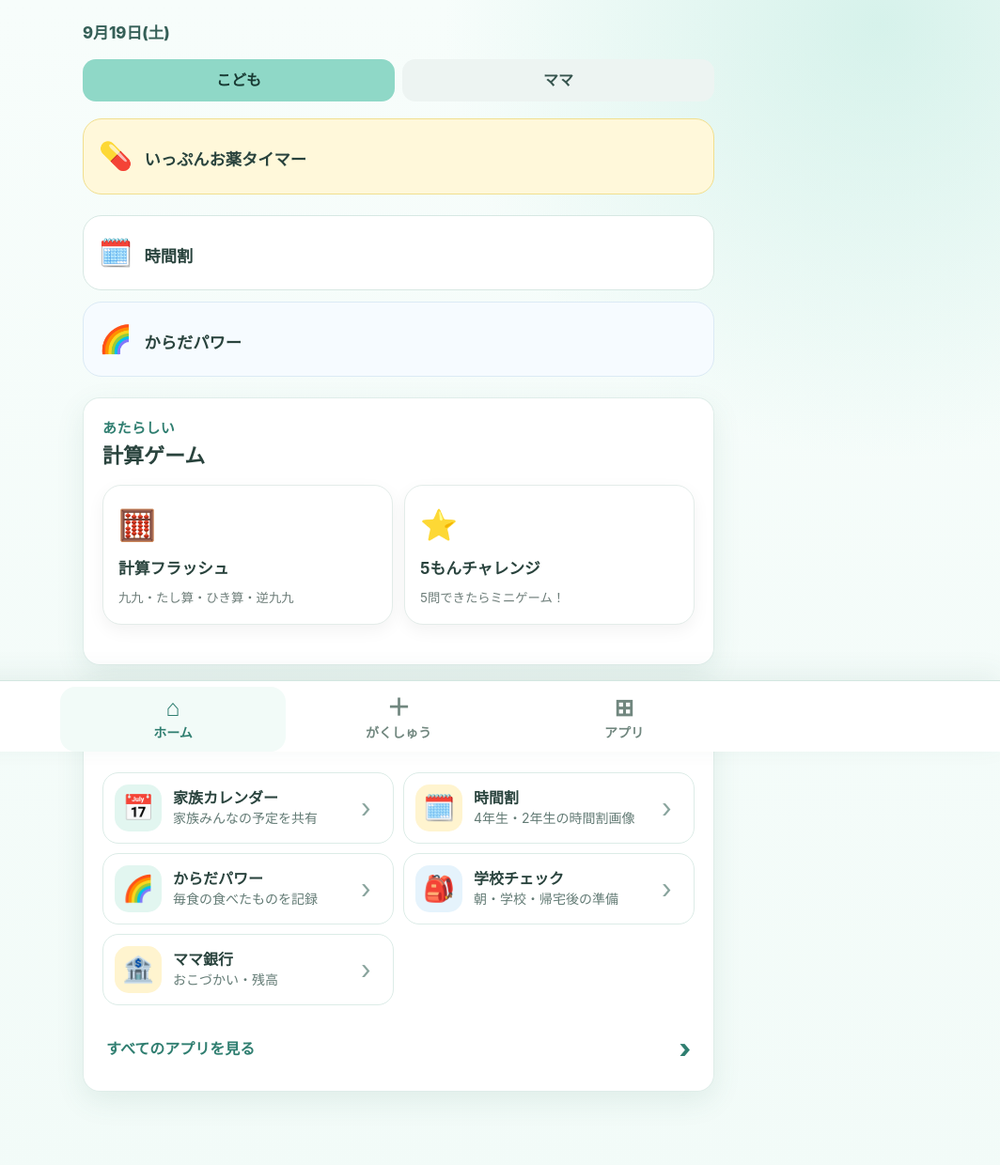
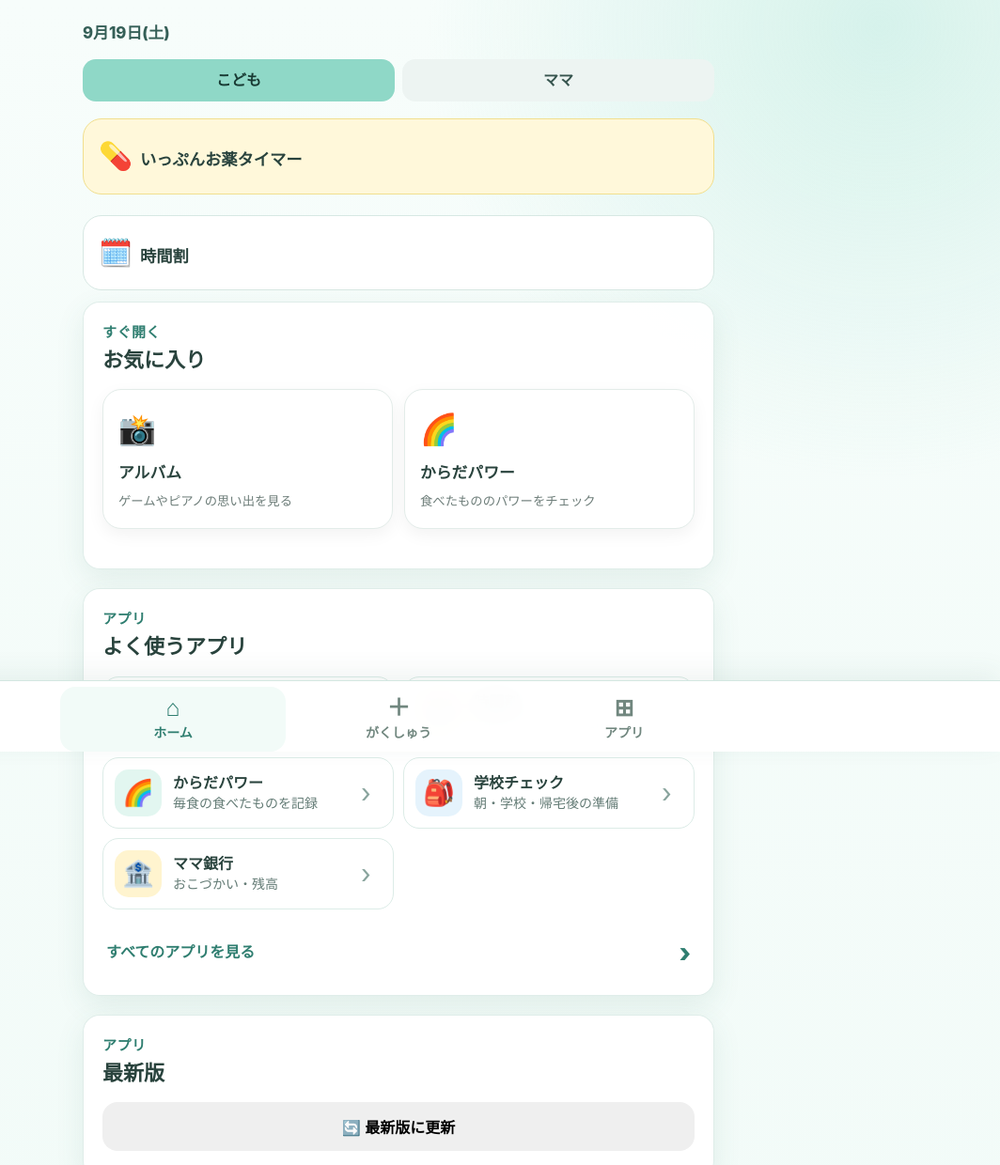
Before and after one commit to sizuku-slowdays/kids-app, a plain HTML site: page wagaya/index.html in a window 1280 px wide. Shown: the top 1240 px of the page at 94% size, without its empty margins (216-1280 px from the left). Drawn offline with Linux system fonts and the light colour scheme.

Commit message:
Sync actual Wagaya kids home with updated kids layout

```diff
--- a/wagaya/index.html
+++ b/wagaya/index.html
@@ -9,95 +9,34 @@
 <link rel="apple-touch-icon" href="./img/icon-192.png">
 <link rel="stylesheet" href="./css/wagaya.css">
 <script src="./js/apps.js?v=20260914-1" defer></script>
-
 <style>
-  .top-date{font-size:1.05rem;font-weight:800;margin:0 0 14px;color:#355f57}
-  .home-switch{display:flex;gap:8px;margin:0 0 18px}
-  .home-switch a{flex:1;text-align:center;text-decoration:none;padding:10px 12px;border-radius:14px;background:#edf4f2;color:#36544e;font-weight:800}
-  .home-switch a.active{background:#8fd8c7;color:#183a33}
-  .hero-grid{display:grid;grid-template-columns:repeat(2,minmax(0,1fr));gap:12px;margin:10px 0 22px}
-  .hero-card{display:block;text-decoration:none;color:inherit;background:#fff;border:1px solid #e3ece9;border-radius:20px;padding:16px;box-shadow:0 6px 18px rgba(0,0,0,.05)}
-  .hero-card .big{font-size:2rem;display:block;margin-bottom:7px}
-  .hero-card strong{display:block;font-size:1.05rem;margin-bottom:4px}
-  .hero-card small{color:#6d7d79;line-height:1.45}
-  .important-card{display:block;text-decoration:none;color:inherit;background:#fff8da;border:1px solid #f1df8e;border-radius:20px;padding:16px;margin:0 0 22px}
-  .important-card strong{font-size:1.08rem}
-  .section-title{margin:18px 0 10px}
-  @media(max-width:520px){.hero-grid{grid-template-columns:1fr 1fr}.hero-card{padding:14px}}
+.top-date{font-size:1.05rem;font-weight:800;margin:0 0 14px;color:#355f57}.home-switch{display:flex;gap:8px;margin:0 0 18px}.home-switch a{flex:1;text-align:center;text-decoration:none;padding:10px 12px;border-radius:14px;background:#edf4f2;color:#36544e;font-weight:800}.home-switch a.active{background:#8fd8c7;color:#183a33}.hero-grid{display:grid;grid-template-columns:repeat(2,minmax(0,1fr));gap:12px;margin:10px 0 22px}.hero-card{display:block;text-decoration:none;color:inherit;background:#fff;border:1px solid #e3ece9;border-radius:20px;padding:16px;box-shadow:0 6px 18px rgba(0,0,0,.05)}.hero-card .big{font-size:2rem;display:block;margin-bottom:7px}.hero-card strong{display:block;font-size:1.05rem;margin-bottom:4px}.hero-card small{color:#6d7d79;line-height:1.45}.important-card{display:block;text-decoration:none;color:inherit;background:#fff8da;border:1px solid #f1df8e;border-radius:20px;padding:16px;margin:0 0 22px}.important-card strong{font-size:1.08rem}.section-title{margin:18px 0 10px}@media(max-width:520px){.hero-grid{grid-template-columns:1fr 1fr}.hero-card{padding:14px}}
 </style>
-
 </head>
 <body data-page="home" data-audience="kids">
 <main class="page-shell">
 <p class="top-date" id="today">今日</p>
-
-  <div class="home-switch" aria-label="ホーム切り替え">
-    <a class="active" href="./index.html">こども</a>
-    <a href="./mama.html">ママ</a>
-  </div>
-
-  <a class="important-card" href="https://cetus.fun/kids-app/medicine-game.html">
-    <span style="font-size:1.8rem;margin-right:8px">💊</span>
-    <strong>いっぷんお薬タイマー</strong>
-  </a>
-
-  <a class="important-card" href="./timetable.html" style="background:#ffffff;border-color:#d7e8e3;margin-bottom:12px">
-    <span style="font-size:1.8rem;margin-right:8px">🗓️</span>
-    <strong>時間割</strong>
-  </a>
-
-  <a class="important-card" href="https://cetus.fun/karada_power/" style="background:#f6fbff;border-color:#dbeaf5">
-    <span style="font-size:1.8rem;margin-right:8px">🌈</span>
-    <strong>からだパワー</strong>
-  </a>
+<div class="home-switch" aria-label="ホーム切り替え"><a class="active" href="./index.html">こども</a><a href="./mama.html">ママ</a></div>
+<a class="important-card" href="https://cetus.fun/kids-app/medicine-game.html"><span style="font-size:1.8rem;margin-right:8px">💊</span><strong>いっぷんお薬タイマー</strong></a>
+<a class="important-card" href="./timetable.html" style="background:#ffffff;border-color:#d7e8e3;margin-bottom:12px"><span style="font-size:1.8rem;margin-right:8px">🗓️</span><strong>時間割</strong></a>
 
 <section class="apps-section">
-    <div class="section-heading">
-      <div>
-        <p class="section-kicker">あたらしい</p>
-        <h2>計算ゲーム</h2>
-      </div>
-    </div>
+<div class="section-heading"><div><p class="section-kicker">すぐ開く</p><h2>お気に入り</h2></div></div>
 <div class="hero-grid">
-      <a class="hero-card" href="https://cetus.fun/kids-app/keisan/keisan-flash.html">
-        <span class="big">🧮</span>
-        <strong>計算フラッシュ</strong>
-        <small>九九・たし算・ひき算・逆九九</small>
-      </a>
-      <a class="hero-card" href="https://cetus.fun/kids-app/keisan/5mon-challenge.html">
-        <span class="big">⭐</span>
-        <strong>5もんチャレンジ</strong>
-        <small>5問できたらミニゲーム！</small>
-      </a>
+<a class="hero-card" href="./album/"><span class="big">📸</span><strong>アルバム</strong><small>ゲームやピアノの思い出を見る</small></a>
+<a class="hero-card" href="https://cetus.fun/karada_power/"><span class="big">🌈</span><strong>からだパワー</strong><small>食べたもののパワーをチェック</small></a>
 </div>
 </section>
 
 <section class="apps-section">
-    <div class="section-heading">
-      <div>
-        <p class="section-kicker">すぐ開く</p>
-        <h2>よく使うアプリ</h2>
-      </div>
-    </div>
-    <div class="app-grid" id="featured-apps" aria-live="polite">
-      <p class="loading-message">アプリを読み込んでいます…</p>
-    </div>
-    <a class="all-apps-link" href="./apps.html?audience=kids">
-      <span>すべてのアプリを見る</span><span aria-hidden="true">›</span>
-    </a>
+<div class="section-heading"><div><p class="section-kicker">アプリ</p><h2>よく使うアプリ</h2></div></div>
+<div class="app-grid" id="featured-apps" aria-live="polite"><p class="loading-message">アプリを読み込んでいます…</p></div>
+<a class="all-apps-link" href="./apps.html?audience=kids"><span>すべてのアプリを見る</span><span aria-hidden="true">›</span></a>
 </section>
-</main>
-
+<section class="apps-section"><div class="section-heading"><div><p class="section-kicker">アプリ</p><h2>最新版</h2></div></div><button class="button" id="refreshApp" type="button" style="width:100%">🔄 最新版に更新</button><p id="refreshStatus" style="margin:8px 0 0;color:#637b75;font-size:13px"></p></section></main>
 <nav class="bottom-nav" aria-label="メインメニュー">
-  <a class="nav-item active" href="./index.html" aria-current="page">
-    <span class="nav-icon" aria-hidden="true">⌂</span><span>ホーム</span>
-  </a>
-  <a class="nav-item" href="https://cetus.fun/kids-app/">
-    <span class="nav-icon" aria-hidden="true">＋</span><span>がくしゅう</span>
-  </a>
-  <a class="nav-item" href="./apps.html?audience=kids">
-    <span class="nav-icon" aria-hidden="true">⊞</span><span>アプリ</span>
-  </a>
+<a class="nav-item active" href="./index.html" aria-current="page"><span class="nav-icon" aria-hidden="true">⌂</span><span>ホーム</span></a>
+<a class="nav-item" href="https://cetus.fun/kids-app/"><span class="nav-icon" aria-hidden="true">＋</span><span>がくしゅう</span></a>
+<a class="nav-item" href="./apps.html?audience=kids"><span class="nav-icon" aria-hidden="true">⊞</span><span>アプリ</span></a>
 </nav>
-</body>
-</html>
+<script src="./js/pwa-refresh.js?v=20260919-1"></script></body></html>
```
Lines whose indentation alone changed are shown as unchanged.
